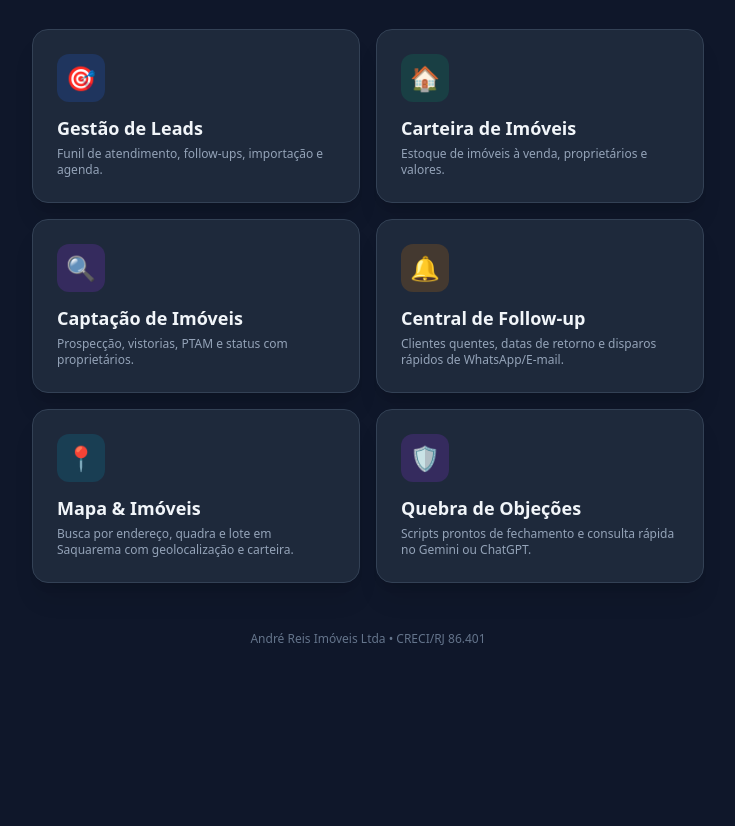
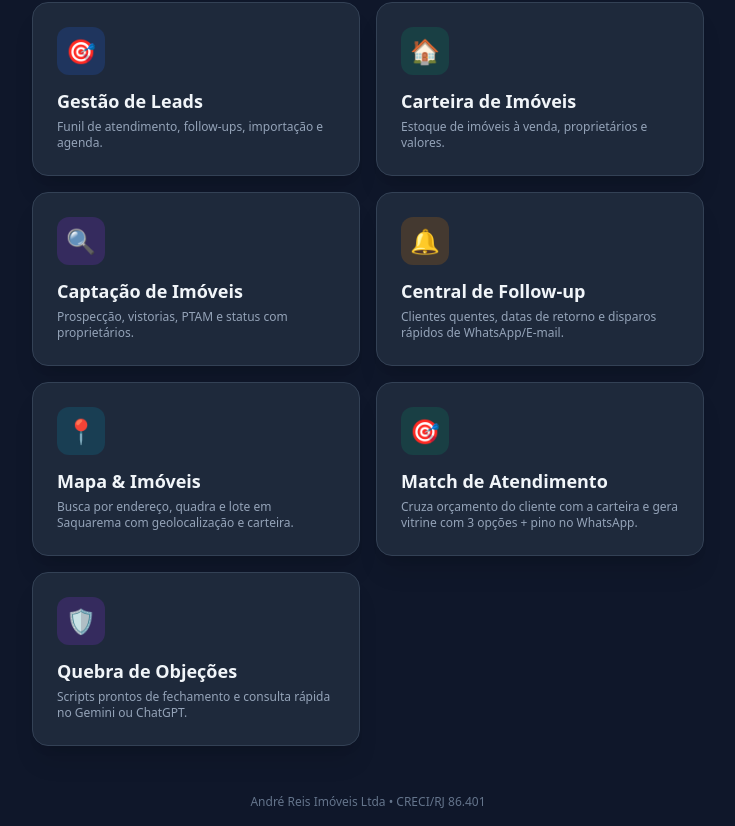
Before and after one commit to patovelho/gestao-leads, a plain HTML site: page index.html in a window 1280 px wide. Shown: the part 110-936 px from the top of the page, without its empty margins (272-1007 px from the left). Before the commit the page ends 800 px from the top, so only its background shows below. Drawn offline with nearby package versions, Linux system fonts and the light colour scheme.

```diff
--- a/index.html
+++ b/index.html
@@ -75,7 +75,18 @@
         </div>
       </a>
 
-      <!-- Botão 6: Quebra de Objeções -->
+      <!-- Botão 6: Match de Atendimento -->
+      <a href="atendimento_match.html" class="bg-slate-800 hover:bg-slate-750 border border-slate-700 hover:border-emerald-500/50 p-6 rounded-2xl shadow-xl flex flex-col items-start gap-3 transition group">
+        <div class="w-12 h-12 rounded-xl bg-emerald-600/20 text-emerald-400 flex items-center justify-center text-2xl group-hover:scale-110 transition">
+          🎯
+        </div>
+        <div>
+          <h2 class="text-lg font-bold text-slate-100 group-hover:text-emerald-400 transition">Match de Atendimento</h2>
+          <p class="text-xs text-slate-400 mt-1">Cruza orçamento do cliente com a carteira e gera vitrine com 3 opções + pino no WhatsApp.</p>
+        </div>
+      </a>
+
+      <!-- Botão 7: Quebra de Objeções -->
 <a href="objecoes.html" class="bg-slate-800 hover:bg-slate-750 border border-slate-700 hover:border-purple-500/50 p-6 rounded-2xl shadow-xl flex flex-col items-start gap-3 transition group">
   <div class="w-12 h-12 rounded-xl bg-purple-600/20 text-purple-400 flex items-center justify-center text-2xl group-hover:scale-110 transition">
     🛡️
```
